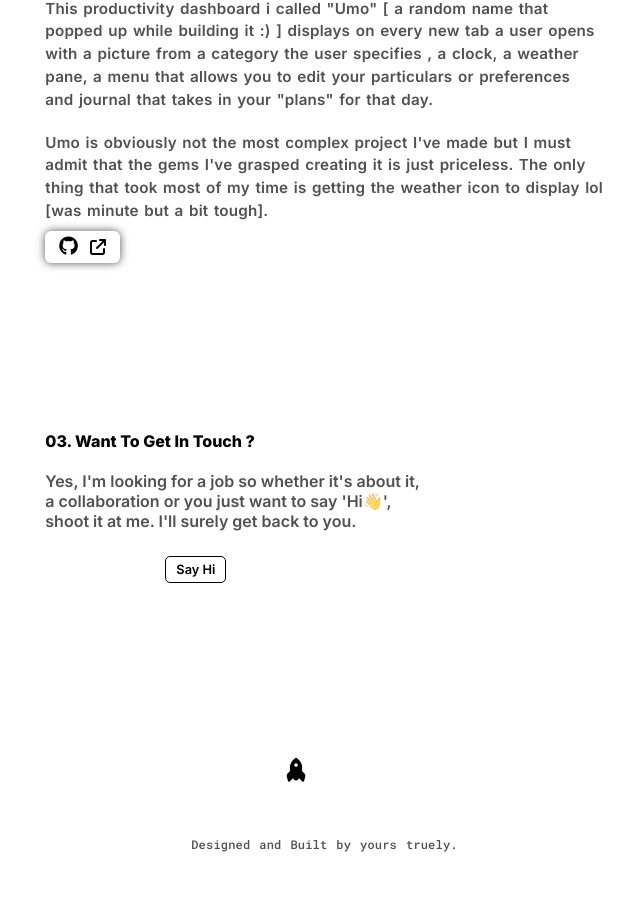
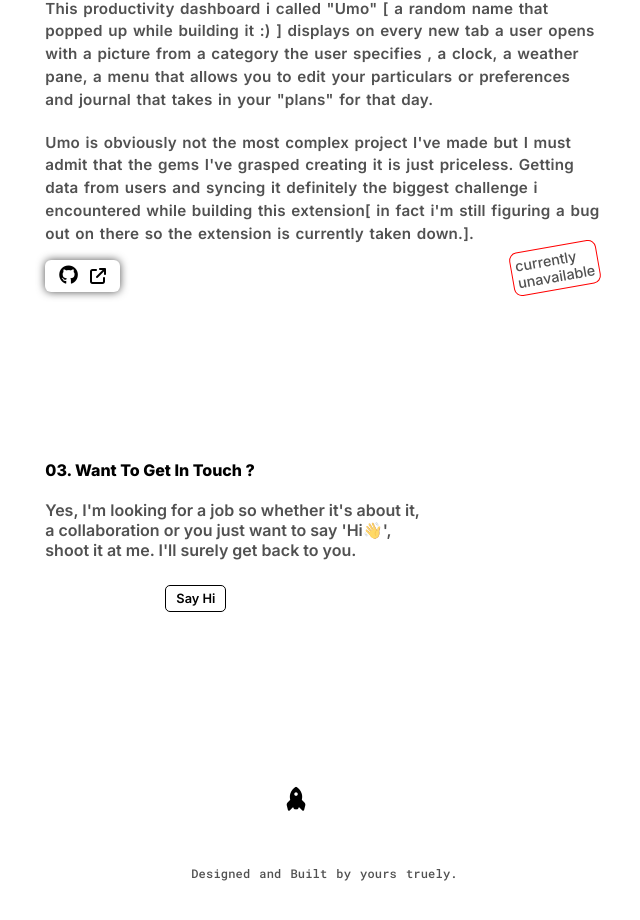
Before and after one commit to holaliamewu/portfolio-react, a React (Vite) app: page / in a window 1280 px wide. Shown: the part 1155-2075 px from the top of the page, without its empty margins (574-1214 px from the left). Built offline with nearby package versions, Linux system fonts and the light colour scheme.

Commit message:
feat: added the 'unavailable' box for wareness.

```diff
--- a/src/MainContent.jsx
+++ b/src/MainContent.jsx
@@ -193,7 +193,7 @@ export default function MainContent() {
                         <p >This productivity dashboard i called "Umo" [ a random name that popped up while building it :) ] displays on every new tab a user opens with a picture from a category the user specifies , a clock, a weather pane,
                         a menu that allows you to edit your particulars or preferences and journal that takes in your "plans" for that day.</p> <br/>
                         <p >Umo is obviously not the most complex project I've made but I must admit that the gems I've grasped
-                        creating it is just priceless. The only thing that took most of my time is getting the weather icon to display lol [was minute but a bit tough].
+                        creating it is just priceless. Getting data from users and syncing it definitely the biggest challenge i encountered while building this extension[ in fact i'm still figuring a bug out on there so the extension is currently taken down.].
                         </p>
                         <span className="link-icons" >
                             <a
@@ -215,6 +215,7 @@ export default function MainContent() {
                             ></motion.i>
                             </a>
                         </span>
+                        <span id="notice">currently<br/> unavailable</span>
                     </div>
                 </div>
                 <Contact pureColors={pureColors} darkMode={darkMode} setView={setIsContactInView}/>
--- a/src/index.css
+++ b/src/index.css
@@ -310,3 +310,14 @@ cite {
   margin: 1px;
   border-radius: 150px;
 }
+
+#notice {
+  display: inline-block;
+  font-weight: 500;
+  transform: rotate(-10deg);
+  margin-left:70%;
+  border: 1px solid red;
+  border-radius: 8px;
+  padding: 4px;
+  font-size: 0.9em;
+}
```
